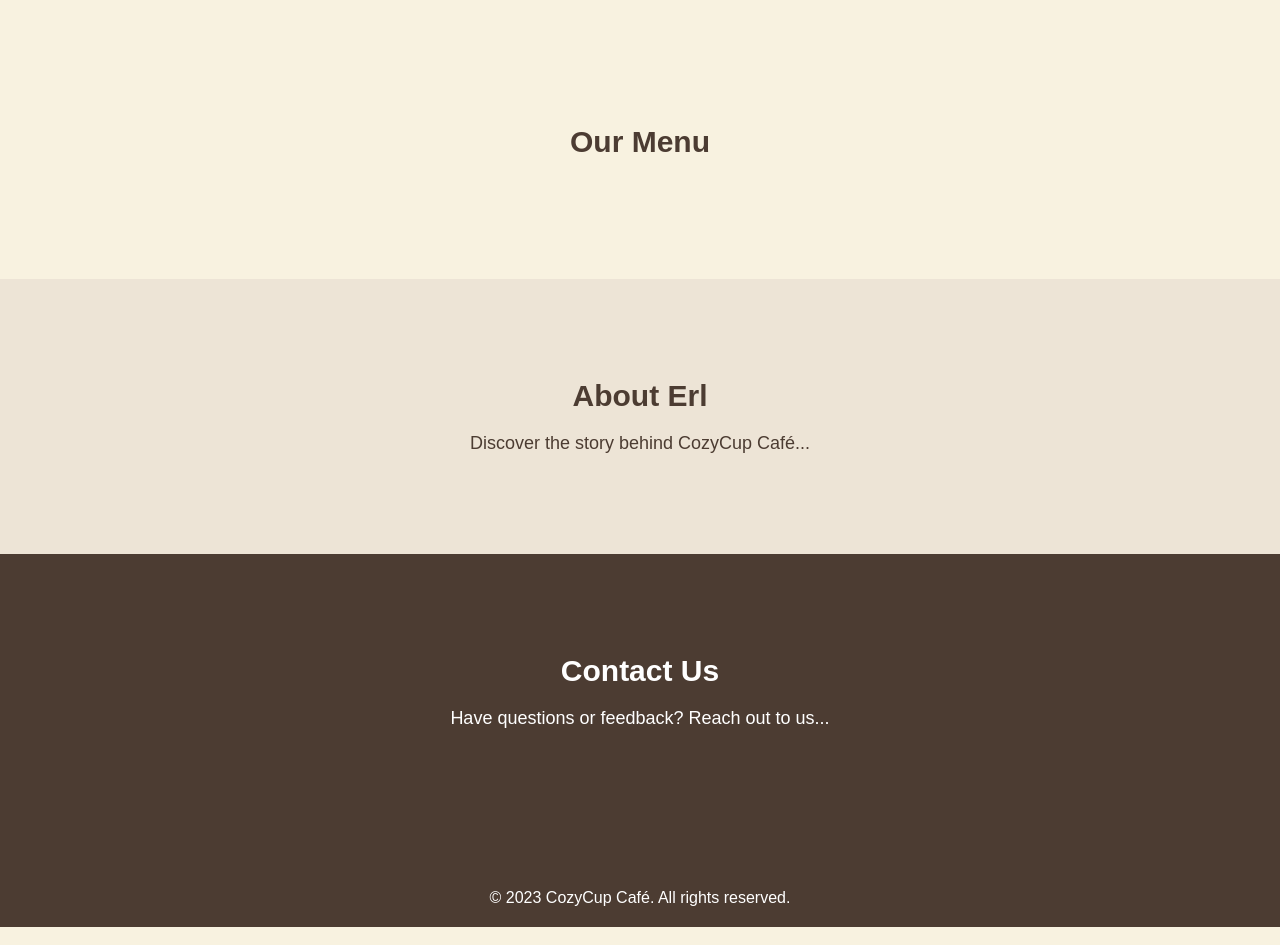
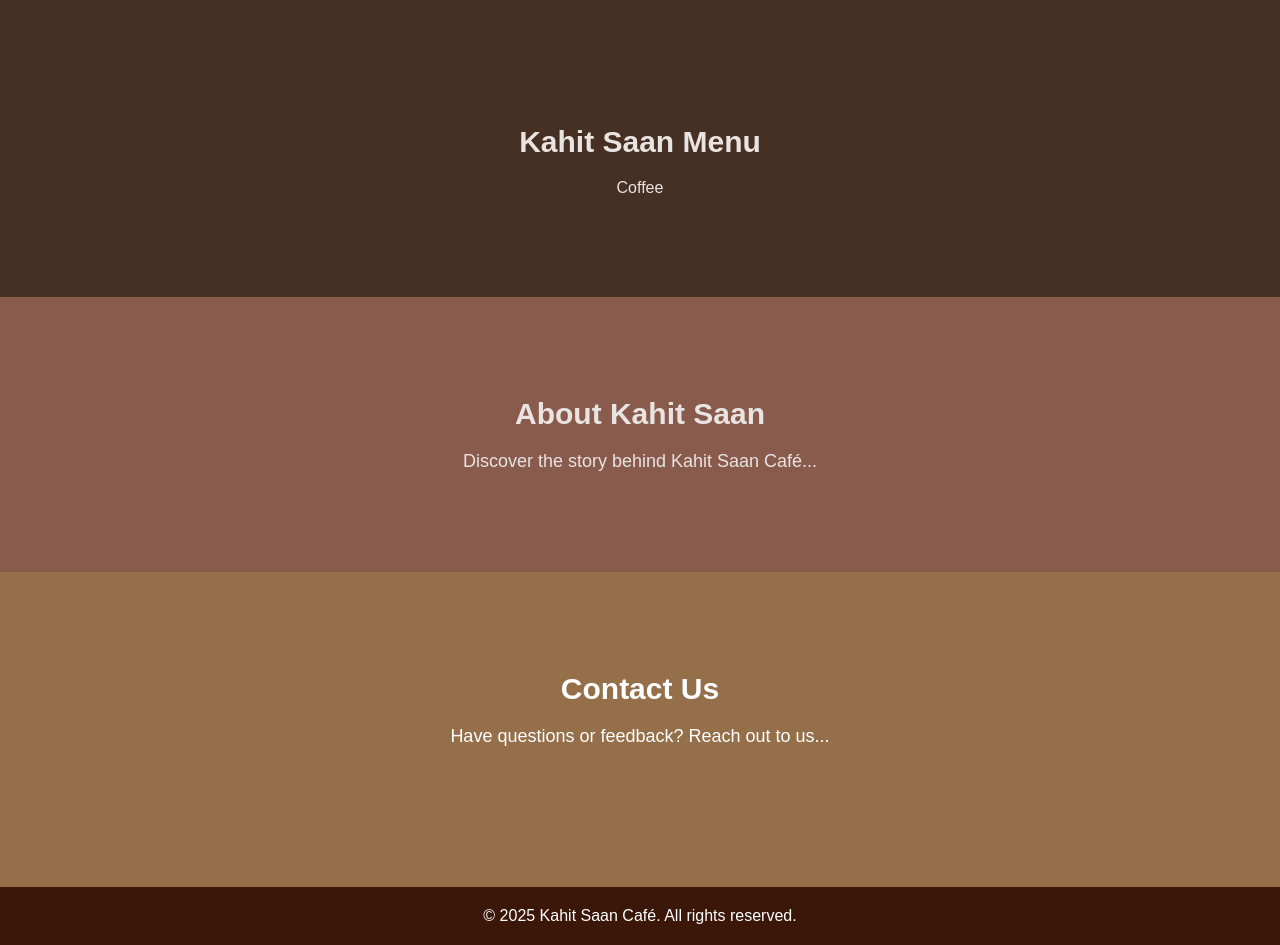
Before and after one commit to Shirajuana/cozycup-cafe, a plain HTML site: page index.html in a window 1280 px wide. Shown: the part 600-1545 px from the top of the page. Drawn offline with Linux system fonts and the light colour scheme.

Commit message:
Color palette

```diff
--- a/css/styles.css
+++ b/css/styles.css
@@ -6,12 +6,12 @@ body, h1, h2, h3, p, ul, li {
 
 body {
     font-family: Arial, sans-serif;
-    background-color: #f8f2e0;
-    color: #4c3c32;
+    background-color: #2b1103de;
+    color: #e9e4e2;
 }
 
 header {
-    background-color: #fff;
+    background-color: #0B0201;
     box-shadow: 0 2px 5px rgba(0, 0, 0, 0.1);
     padding: 20px;
 }
@@ -34,13 +34,13 @@ nav ul {
 
 nav a {
     text-decoration: none;
-    color: #4c3c32;
+    color: #976f55ee;
     font-weight: bold;
     transition: color 0.3s;
 }
 
 nav a:hover {
-    color: #7e685b;
+    color: #885a40;
 }
 
 .hero {
@@ -48,7 +48,7 @@ nav a:hover {
     padding: 150px 0;
     background-image: url('hero-bg.jpg');
     background-size: cover;
-    color: white;
+    color: rgb(155, 97, 10);
 }
 
 .hero h1 {
@@ -87,7 +87,7 @@ nav a:hover {
 .about {
     padding: 100px 0;
     text-align: center;
-    background-color: #ede4d6;
+    background-color: #885b4d;
 }
 
 .about h2 {
@@ -104,7 +104,7 @@ nav a:hover {
 .contact {
     padding: 100px 0;
     text-align: center;
-    background-color: #4c3c32;
+    background-color: #946f4a;
     color: white;
 }
 
@@ -119,7 +119,7 @@ nav a:hover {
 }
 
 footer {
-    background-color: #4c3c32;
+    background-color: #3a1709;
     color: white;
     text-align: center;
     padding: 20px 0;
--- a/index.html
+++ b/index.html
@@ -22,19 +22,19 @@
     </header>
 
     <section id="home" class="hero">
-        <h1>Welcome to CozyCup Café</h1>
+        <h1>Welcome to Kahit Saan Café</h1>
         <p>Discover Your Perfect Brew</p>
         <a href="#menu" class="cta-button">Explore Menu</a>
     </section>
 
     <section id="menu" class="menu">
-        <h2>Our Menu</h2>
-        <!-- Add menu items here -->
+        <h2>Kahit Saan Menu</h2>
+        <p>Coffee</p>
     </section>
 
     <section id="about" class="about">
-        <h2>About Erl</h2>
-        <p>Discover the story behind CozyCup Café...</p>
+        <h2>About Kahit Saan</h2>
+        <p>Discover the story behind Kahit Saan Café...</p>
     </section>
 
     <section id="contact" class="contact">
@@ -43,7 +43,7 @@
     </section>
 
     <footer>
-        <p>&copy; 2023 CozyCup Café. All rights reserved.</p>
+        <p>&copy; 2025 Kahit Saan Café. All rights reserved.</p>
     </footer>
 </body>
 </html>
```
